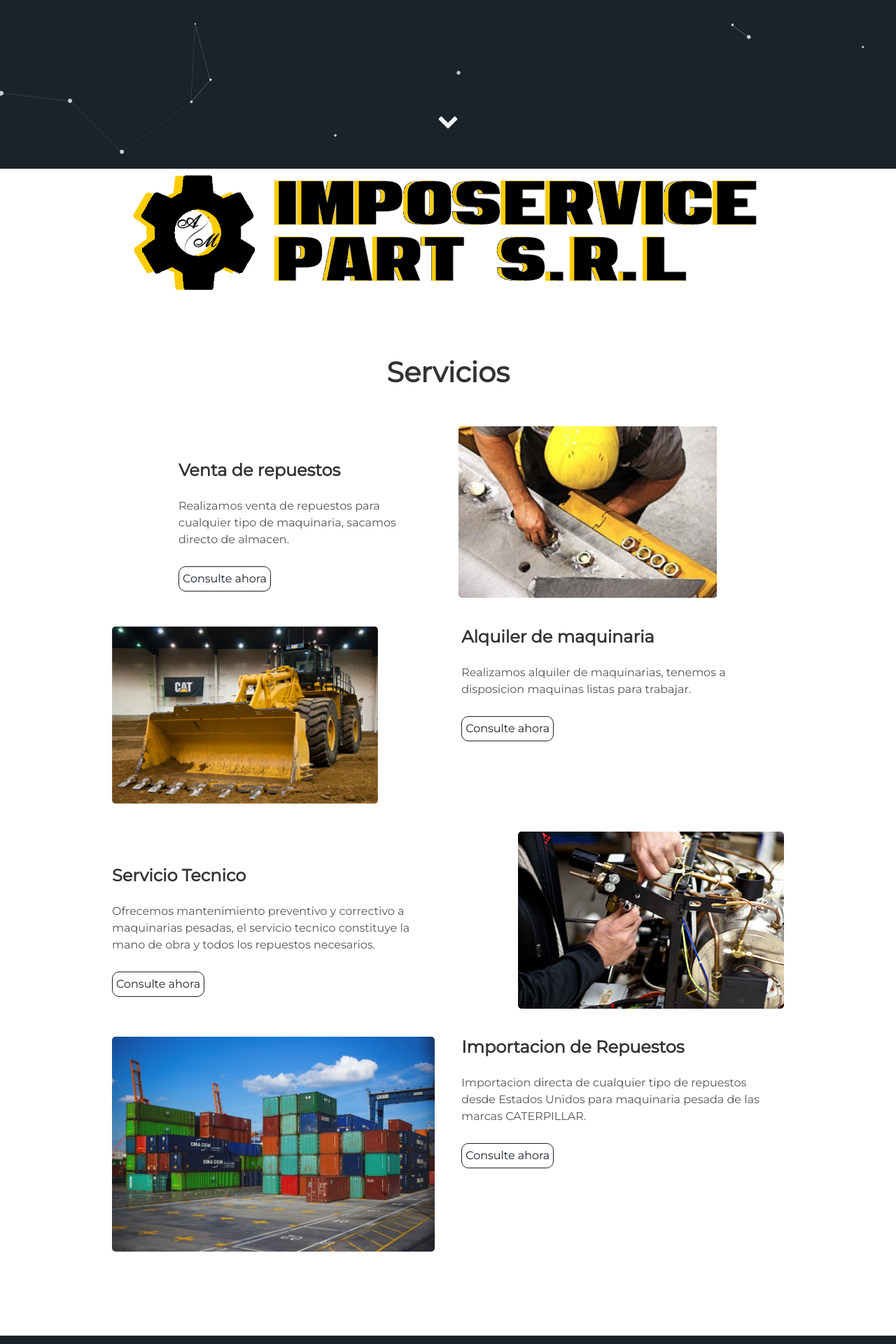
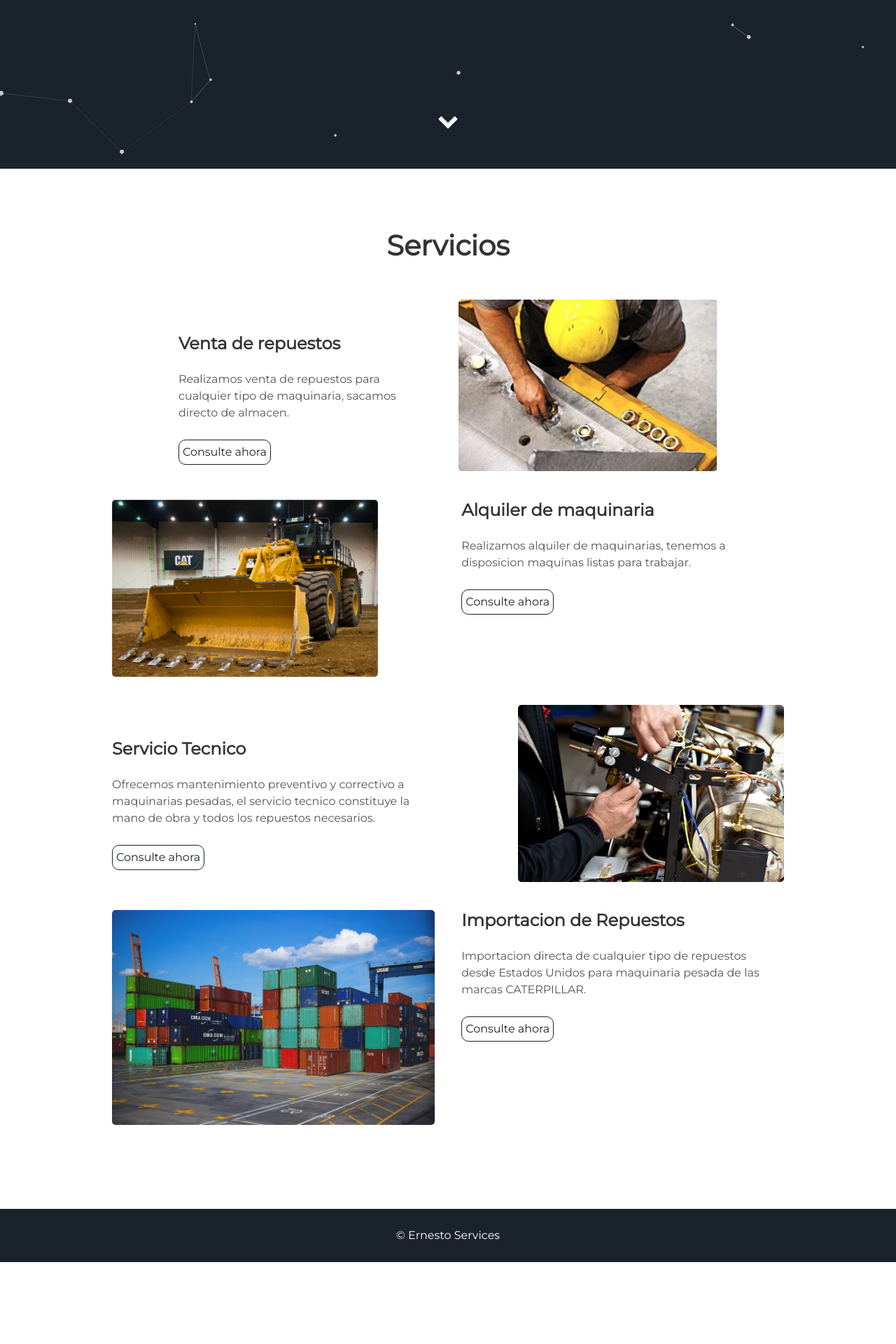
Before and after one commit to ClaudioAyma/EMSolutions, a Jekyll site: the page built from index.html, in a window 1280 px wide. Shown: the part 659-2579 px from the top of the page at 70% size. Built offline with Jekyll 4.4.1, drawn with Linux system fonts in a browser that asks for light colours; after the commit the page ends 2462 px from its top, so only the background shows below that.

Commit message:
Update projects.html

```diff
--- a/_includes/projects.html
+++ b/_includes/projects.html
@@ -1,5 +1,5 @@
 <div class="user-details">
-  <img src="{{ "/assets/web-logo.png" | prepend: site.baseurl }}" alt="logo">
+<!--   <img src="{{ "/assets/web-logo.png" | prepend: site.baseurl }}" alt="logo"> -->
   <h1> Servicios </h1>
 </div>
 
```
